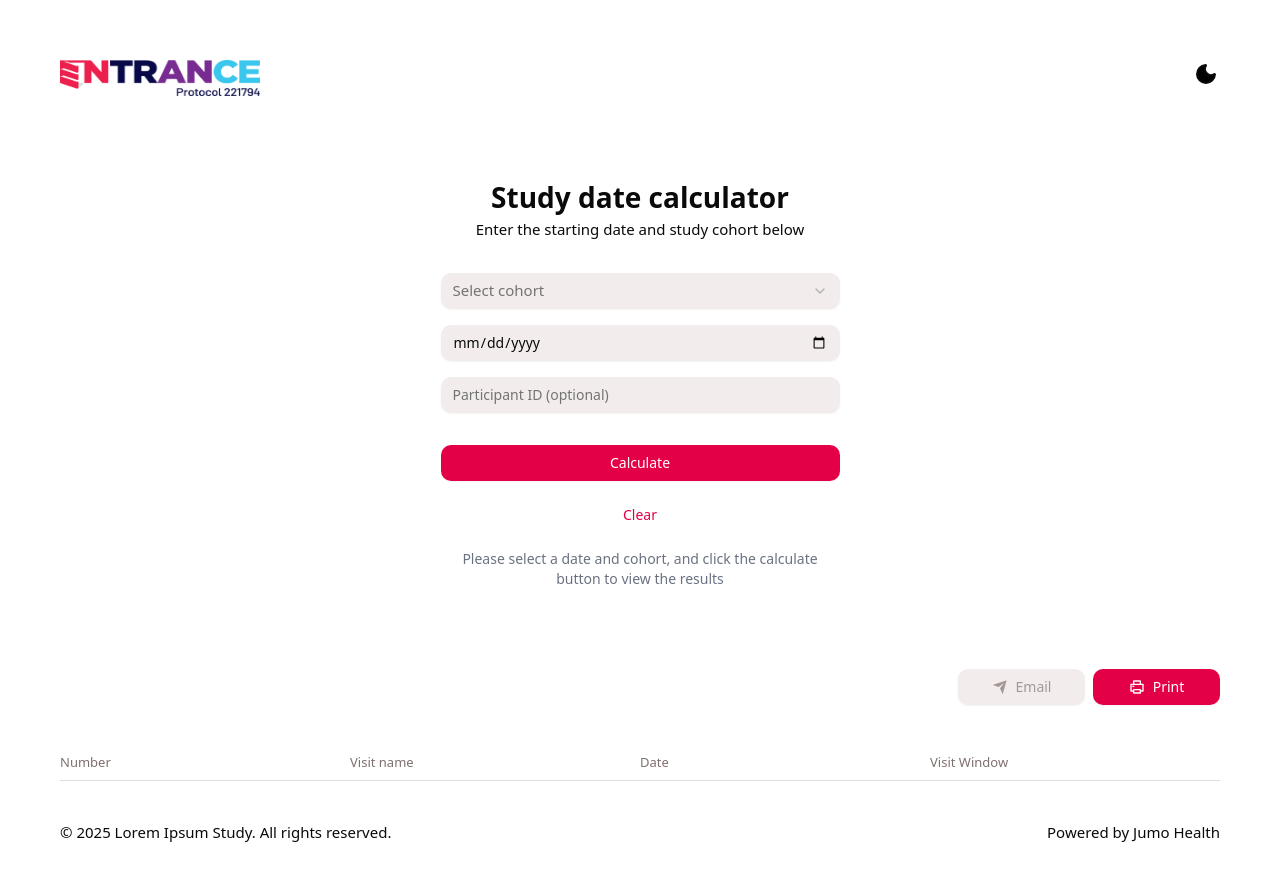
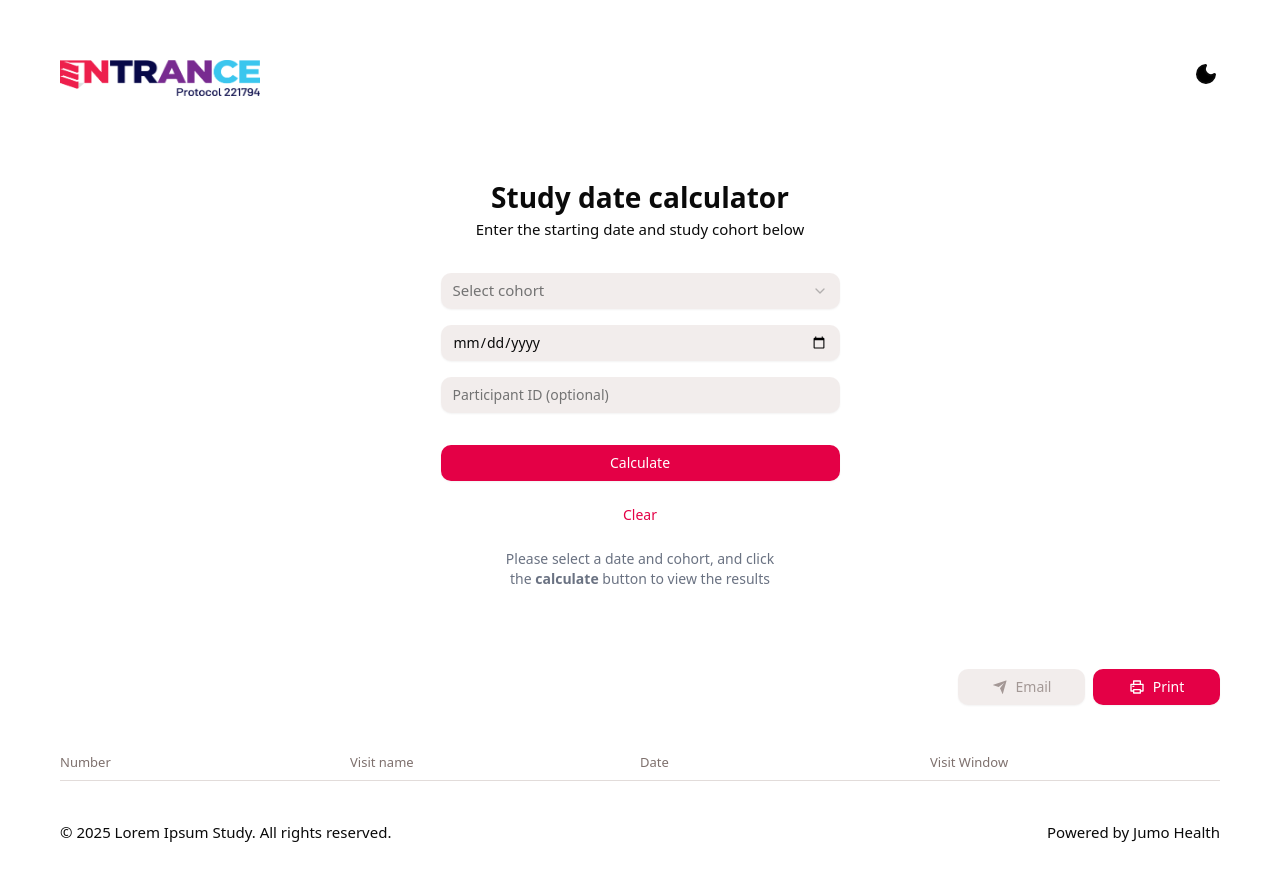
Before and after one commit to Epic-Project-001/s-cal, a Next.js app: page / in a window 1280 px wide. Shown: the top 880 px of the page. Built offline with nearby package versions, Linux system fonts and the light colour scheme.

Commit message:
refactor: enhance instructional text and update styling in StudyDateCalculator component

```diff
--- a/components/StudyDateCalculator.tsx
+++ b/components/StudyDateCalculator.tsx
@@ -102,10 +102,10 @@ export default function StudyDateCalculator() {
       </form>
 
       {!form.formState.isSubmitted && (
-        <p className="text-sm text-gray-500 text-center mt-4">
+        <p className="text-sm text-gray-500 text-center text-balance mt-4">
           {" "}
-          Please select a date and cohort, and click the calculate button to
-          view the results
+          Please select a date and cohort, and click the{" "}
+          <strong>calculate</strong> button to view the results
         </p>
       )}
     </div>
```
